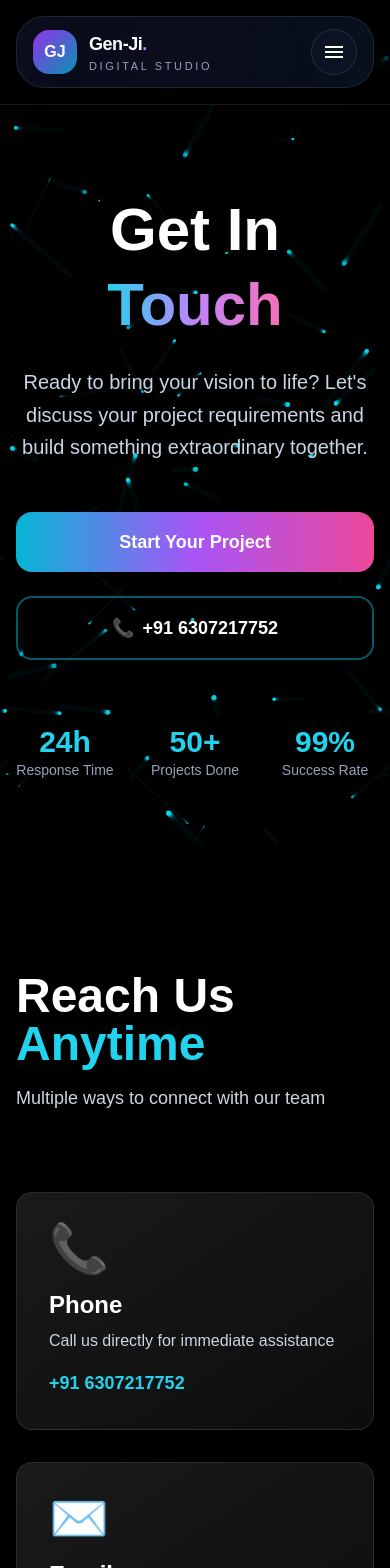
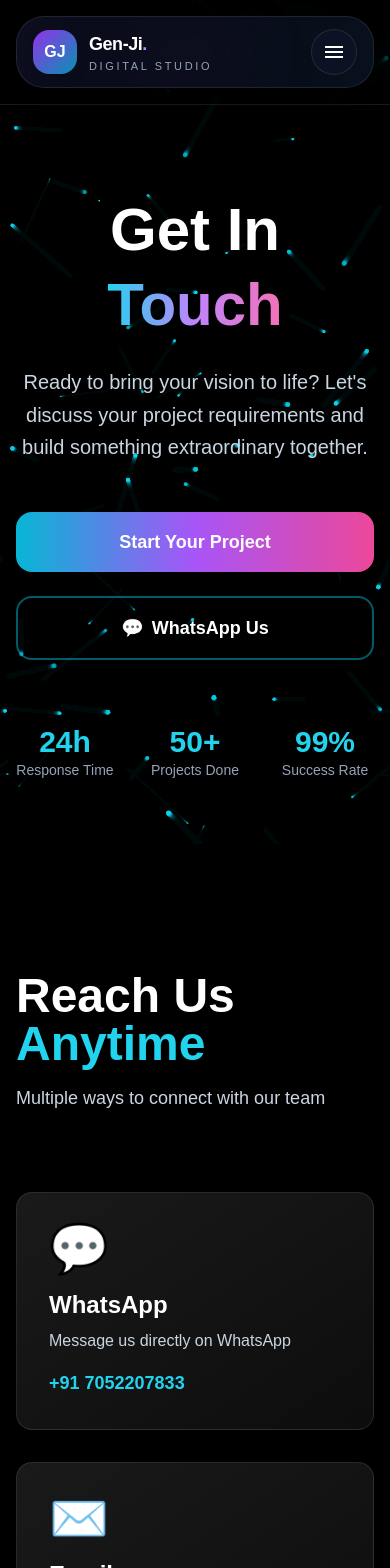
Before and after one commit to DhitRaj/GEN-JI-frontend, a Next.js app: page /contact in a window 390 px wide. Shown: the top 1568 px of the page. Built offline with nearby package versions, Linux system fonts and the light colour scheme.

Commit message:
fix: replace phone with WhatsApp 7052207833, fix localhost API fallback

```diff
--- a/app/about/AboutPageClient.tsx
+++ b/app/about/AboutPageClient.tsx
@@ -271,13 +271,15 @@ export default function AboutPageClient() {
                     With years of experience in web development and a passion for innovation, Dhiraj leads Gen-Ji with a vision to create digital solutions that make a real difference. His expertise spans full-stack development, system architecture, and product strategy.
                   </p>
                   <motion.a
-                    href="tel:+916307217752"
+                    href="https://wa.me/917052207833"
+                    target="_blank"
+                    rel="noopener noreferrer"
                     whileHover={{ scale: 1.05 }}
                     whileTap={{ scale: 0.95 }}
                     className="inline-flex items-center gap-2 px-8 py-4 bg-cyan-500/20 border border-cyan-500/50 rounded-lg hover:bg-cyan-500/30 transition-all font-semibold"
                   >
-                    <span>📞</span>
-                    <span>+91 6307217752</span>
+                    <span>💬</span>
+                    <span>WhatsApp Us</span>
                   </motion.a>
                 </div>
               </div>
--- a/app/contact/ContactPageClient.tsx
+++ b/app/contact/ContactPageClient.tsx
@@ -147,13 +147,15 @@ export default function ContactPageClient() {
                 Start Your Project
               </motion.a>
               <motion.a
-                href="tel:+916307217752"
+                href="https://wa.me/917052207833"
+                target="_blank"
+                rel="noopener noreferrer"
                 whileHover={{ scale: 1.05 }}
                 whileTap={{ scale: 0.95 }}
                 className="px-10 py-4 border-2 border-cyan-500/50 rounded-lg font-bold text-lg hover:bg-cyan-500/10 transition-all flex items-center justify-center gap-2"
               >
-                <span>📞</span>
-                <span>+91 6307217752</span>
+                <span>💬</span>
+                <span>WhatsApp Us</span>
               </motion.a>
             </div>
           </ScrollReveal>
@@ -208,11 +210,11 @@ export default function ContactPageClient() {
           >
             {[
               {
-                icon: '📞',
-                title: 'Phone',
-                desc: 'Call us directly for immediate assistance',
-                contact: '+91 6307217752',
-                link: 'tel:+916307217752',
+                icon: '💬',
+                title: 'WhatsApp',
+                desc: 'Message us directly on WhatsApp',
+                contact: '+91 7052207833',
+                link: 'https://wa.me/917052207833',
               },
               {
                 icon: '✉️',
@@ -374,13 +376,15 @@ export default function ContactPageClient() {
                     &quot;We&apos;re passionate about building next-generation digital experiences. Every project is a partnership, and your success is our success. Let&apos;s create something extraordinary together.&quot;
                   </p>
                   <motion.a
-                    href="tel:+916307217752"
+                    href="https://wa.me/917052207833"
+                    target="_blank"
+                    rel="noopener noreferrer"
                     whileHover={{ scale: 1.05 }}
                     whileTap={{ scale: 0.95 }}
                     className="inline-flex items-center gap-2 px-8 py-4 bg-cyan-500/20 border border-cyan-500/50 rounded-lg hover:bg-cyan-500/30 transition-all font-semibold"
                   >
-                    <span>📞</span>
-                    <span>Connect with Dhiraj</span>
+                    <span>💬</span>
+                    <span>WhatsApp Dhiraj</span>
                   </motion.a>
                 </div>
               </div>
--- a/components/home/HomeDynamicSections.tsx
+++ b/components/home/HomeDynamicSections.tsx
@@ -70,7 +70,7 @@ const itemVariants = {
 };
 
 function resolveApiBase(): string {
-  const configured = process.env.NEXT_PUBLIC_API_URL || 'http://localhost:5000';
+  const configured = process.env.NEXT_PUBLIC_API_URL || 'https://gen-ji-backend.onrender.com';
   const trimmed = configured.replace(/\/$/, '');
 
   if (/\/api$/i.test(trimmed)) {
--- a/components/home/PremiumHomepage.tsx
+++ b/components/home/PremiumHomepage.tsx
@@ -585,11 +585,13 @@ export default function PremiumHomepage() {
                     &quot;We&apos;re passionate about building next-generation digital experiences. Every project is a partnership, and your success is our success.&quot;
                   </p>
                   <a
-                    href="tel:+916307217752"
+                    href="https://wa.me/917052207833"
+                    target="_blank"
+                    rel="noopener noreferrer"
                     className="inline-flex items-center gap-2 px-6 py-3 bg-cyan-500/20 border border-cyan-500/50 rounded-lg hover:bg-cyan-500/30 transition-all"
                   >
-                    <span>📞</span>
-                    <span className="font-semibold">+91 6307217752</span>
+                    <span>�</span>
+                    <span className="font-semibold">WhatsApp Us</span>
                   </a>
                 </div>
               </div>
```
